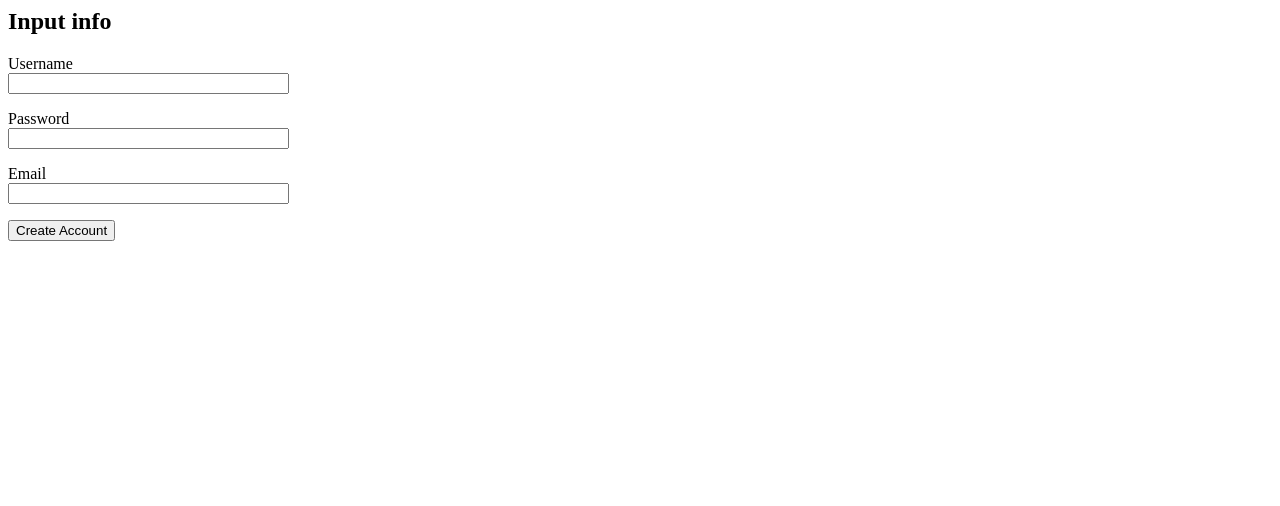
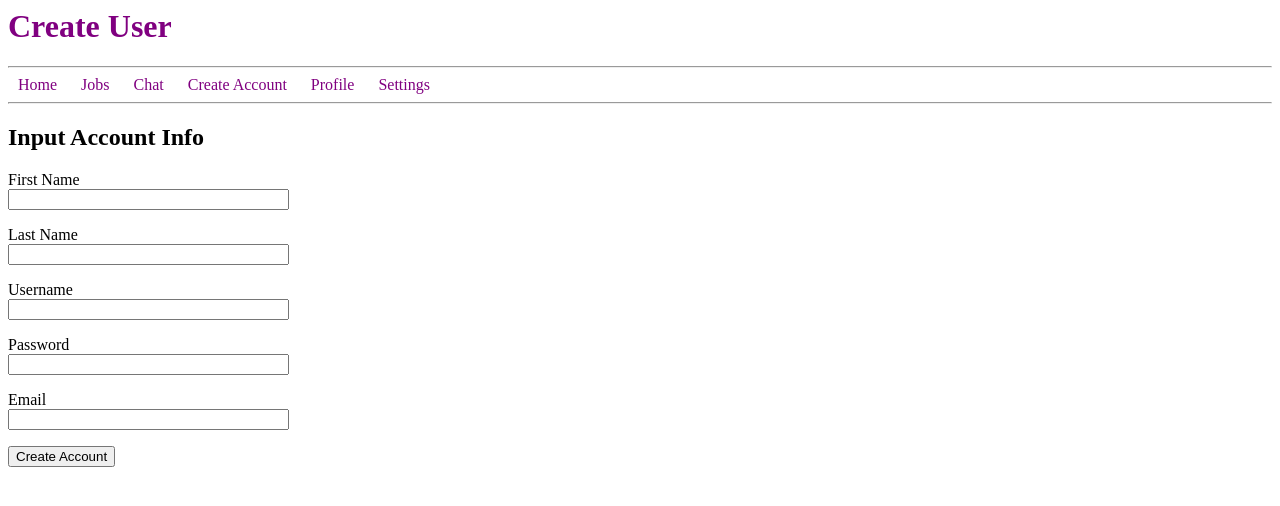
Before and after one commit to FMass-3355/ShrimpedIn, a Flask app: page /add_user in a window 1280 px wide. Shown: the top 506 px of the page. Run offline with Flask 2, Linux system fonts and the light colour scheme; a user stored in the database is signed in; data comes from the database, SQL or seed files in the repository; parts of the project's set-up code (start-up, migrations or seed data) failed here and were passed over.

Commit message:
Finished navbar, created way to show simple profile data

```diff
--- a/app/forms.py
+++ b/app/forms.py
@@ -18,6 +18,8 @@ class CreateUserForm(FlaskForm):
     username = StringField('Username', validators=[DataRequired()])
     password = PasswordField('Password', validators=[DataRequired()])
     email = StringField('Email', validators=[DataRequired()])
+    fname = StringField('First Name', validators=[DataRequired()])
+    lname = StringField('Last Name', validators=[DataRequired()])
     submit = SubmitField('Create Account')
 
 class AccountRecovery(FlaskForm):
--- a/app/routes.py
+++ b/app/routes.py
@@ -85,21 +85,44 @@ def is_admin():
         print('User not authenticated.', file=sys.stderr)
 
 @app.route('/add_user', methods=['GET', 'POST'])
-@login_required
 def create_user():
     form = CreateUserForm()
     if form.validate_on_submit():
+        fname = form.fname.data
+        lname = form.lname.data
         username = form.username.data
         password = form.password.data
         email = form.email.data
         if not db.session.query(User).filter_by(email=email).first():
-            user = User(username=username, email=email, role='user')
+            user = User(username=username, email=email, role='user', fname=fname, lname=lname)
             user.set_password(password)
             db.session.add(user)
             db.session.commit()
     all_usernames= db.session.query(User.username).all()
     print(all_usernames, file=sys.stderr)
     return render_template('add_user.html', form=form)
+
+@app.route('/jobs')
+@login_required
+def jobs():
+    return render_template('jobs.html')
+
+@app.route('/profile')
+@login_required
+def profile():
+    if current_user.is_authenticated:
+        username = current_user.username
+        fname = current_user.fname
+        lname = current_user.lname
+        email = current_user.email
+        print(fname, file=sys.stderr)
+
+    return render_template('profile.html', fname=fname, lname=lname, email=email, username=username)
+
+@app.route('/chat')
+@login_required
+def chat():
+    return render_template('chat.html')
 
 @app.route('/account_recovery', methods=['GET', 'POST'])
 @login_required
--- a/app/templates/add_user.html
+++ b/app/templates/add_user.html
@@ -1,7 +1,19 @@
+<h1 style="color:purple;">Create User</h1>
+
+{% extends "base.html" %}
+
 {% block content %}
-    <h2>Input info</h2>
+    <h2>Input Account Info</h2>
     <form action="" method="post" novalidate>
         {{ form.hidden_tag() }}
+        <p>
+            {{ form.fname.label }}<br>
+            {{ form.fname(size=32)}}
+        </p>
+        <p>
+            {{ form.lname.label }}<br>
+            {{ form.lname(size=32)}}
+        </p>
         <p>
             {{ form.username.label }}<br>
             {{ form.username(size=32) }}
@@ -17,3 +29,5 @@
         <p>{{ form.submit() }}</p>
     </form>
 {% endblock %}
+
+<a href="/homepage"><button>Back</button></a>
--- a/app/templates/change_password.html
+++ b/app/templates/change_password.html
@@ -1,7 +1,9 @@
+<h1 style="color:purple;">Change Password</h1>
+
 {% extends "base.html" %}
 
 {% block content %}
-    <h2>Input info</h2>
+    <h2>Input Password Info</h2>
     <form action="" method="post" novalidate>
         {{ form.hidden_tag() }}
         <p>
@@ -18,4 +20,6 @@
         </p>
         <p>{{ form.submit() }}</p>
     </form>
+
+    <a href="/homepage"><button>Back</button></a>
 {% endblock %}
--- a/app/templates/login.html
+++ b/app/templates/login.html
@@ -14,7 +14,7 @@
     </form>
 
     <body>
-            <a href="/create_user"><button>Create Account</button></a><br><br>
+            <a href="/add_user"><button>Create Account</button></a><br><br>
 
             <a href="/account_recovery"><button>Forgot Password?</button></a>
     </body>
```
Also changed, not shown: app/templates/profile.html (+10 -0 lines), 1 other file.
